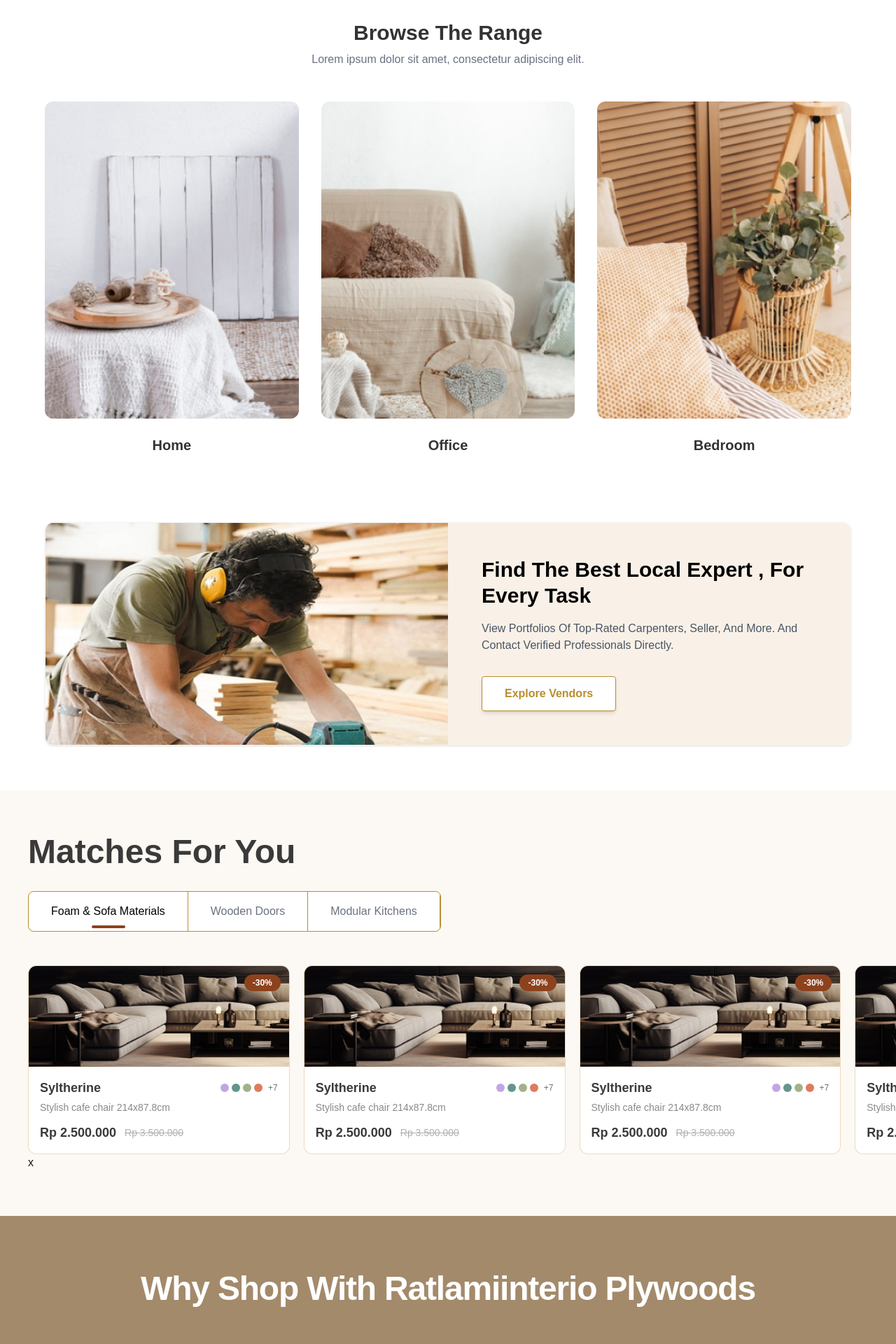
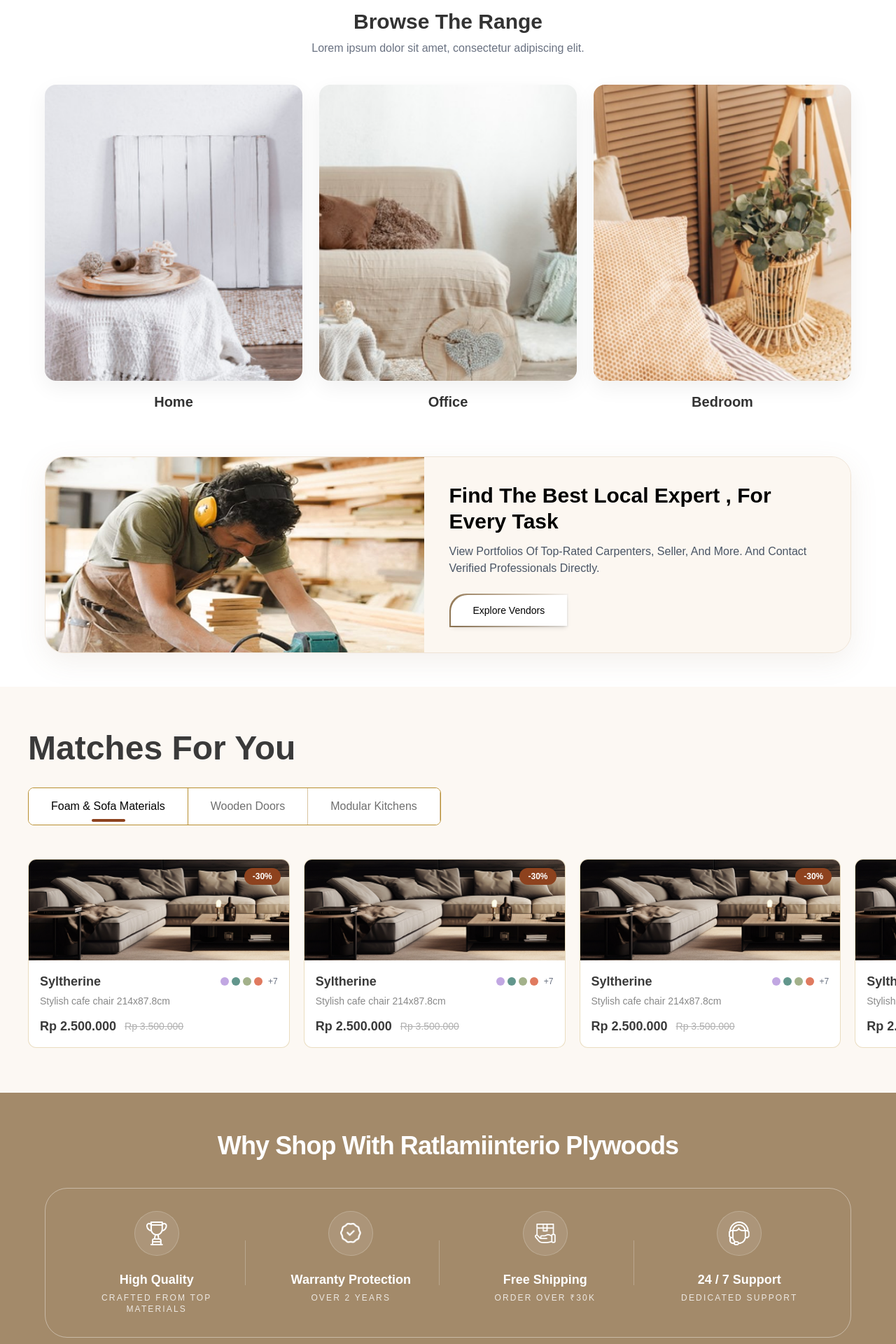
Before and after one commit to Aaradhya-Naikwade/Motiraj-Plywoods, a Next.js app: page / in a window 1280 px wide. Shown: the part 820-2740 px from the top of the page at 70% size. Built offline with nearby package versions, Linux system fonts and the light colour scheme; no server answers.

Commit message:
Mobile Friendly

```diff
--- a/src/components/Features.tsx
+++ b/src/components/Features.tsx
@@ -9,17 +9,19 @@ const Features = () => {
   ];
 
   return (
-    <section className="w-full py-16 px-4 md:px-10 bg-white">
+    <section className="w-full bg-white px-4 py-10 md:px-8 md:py-12">
       {/* --- Section 1: Browse The Range --- */}
-      <div className="text-center mb-12">
-        <h2 className="text-3xl font-bold text-[#333333]">Browse The Range</h2>
-        <p className="text-gray-500 mt-2">Lorem ipsum dolor sit amet, consectetur adipiscing elit.</p>
+      <div className="mb-8 text-center md:mb-10">
+        <h2 className="text-2xl font-bold text-[#333333] md:text-3xl">Browse The Range</h2>
+        <p className="mx-auto mt-2 max-w-xl text-sm text-gray-500 md:text-base">
+          Lorem ipsum dolor sit amet, consectetur adipiscing elit.
+        </p>
       </div>
 
-      <div className="grid grid-cols-1 md:grid-cols-3 gap-8 max-w-6xl mx-auto mb-24">
+      <div className="mx-auto mb-14 grid max-w-6xl grid-cols-1 gap-5 md:mb-16 md:grid-cols-3 md:gap-6">
         {ranges.map((item) => (
-          <div key={item.title} className="flex flex-col items-center group cursor-pointer">
-            <div className="relative w-full aspect-[4/5] overflow-hidden rounded-xl">
+          <div key={item.title} className="group cursor-pointer">
+            <div className="relative w-full overflow-hidden rounded-2xl aspect-[4/4.6] shadow-[0_10px_30px_rgba(0,0,0,0.06)]">
               <Image
                 src={item.image}
                 alt={item.title}
@@ -27,15 +29,15 @@ const Features = () => {
                 className="object-cover transition-transform duration-500 group-hover:scale-105"
               />
             </div>
-            <h3 className="mt-6 text-xl font-bold text-[#333333]">{item.title}</h3>
+            <h3 className="mt-4 text-center text-lg font-semibold text-[#333333] md:text-xl">{item.title}</h3>
           </div>
         ))}
       </div>
 
       {/* --- Section 2: Local Expert Banner --- */}
-      <div className="max-w-6xl mx-auto flex flex-col md:flex-row rounded-xl overflow-hidden shadow-sm border border-gray-100">
+      <div className="mx-auto flex max-w-6xl flex-col overflow-hidden rounded-[28px] border border-[#efe3d5] bg-[#fcf7f1] shadow-[0_12px_40px_rgba(140,110,80,0.10)] md:flex-row">
         {/* Left: Image */}
-        <div className="md:w-1/2 relative h-[300px] md:h-auto">
+        <div className="relative h-[220px] md:h-auto md:w-[47%]">
           <Image
             src="/image/explore.png"
             alt="Local Expert"
@@ -45,18 +47,23 @@ const Features = () => {
         </div>
 
         {/* Right: Content */}
-        <div className="md:w-1/2 bg-[#f9f1e7] p-8 md:p-12 flex flex-col justify-center items-start">
-          <h2 className="text-2xl md:text-3xl font-bold text-black leading-tight">
+        <div className="flex flex-col items-start justify-center bg-[#fcf7f1] p-6 md:w-[53%] md:p-9">
+          <h2 className="text-2xl font-bold leading-tight text-black md:text-[30px]">
             Find The Best Local Expert , For Every Task
           </h2>
-          <p className="text-gray-600 mt-4 text-sm md:text-base">
+          <p className="mt-3 text-sm leading-6 text-gray-600 md:text-base">
             View Portfolios Of Top-Rated Carpenters, Seller, And More.
             And Contact Verified Professionals Directly.
           </p>
 
-          <button className="mt-8 bg-white text-[#b88e2f] border border-[#b88e2f] px-8 py-3 rounded shadow-md font-semibold hover:bg-[#b88e2f] hover:text-white transition-all duration-300">
+          {/* <button className="mt-6 rounded-full border border-[#b88e2f] bg-white px-6 py-2.5 text-sm font-semibold text-[#b88e2f] shadow-sm transition-all duration-300 hover:bg-[#b88e2f] hover:text-white md:px-7 md:py-3">
             Explore Vendors
-          </button>
+          </button> */}
+          <div className="inline-block p-[2px] bg-gradient-to-r from-[#947A57] to-[#F5F2EE] rounded-tl-3xl mt-6">
+            <button className="bg-white text-black px-8 py-3 text-sm font-medium shadow-md rounded-tl-3xl">
+              Explore Vendors
+            </button>
+          </div>
         </div>
       </div>
     </section>
--- a/src/components/Hero.tsx
+++ b/src/components/Hero.tsx
@@ -112,6 +112,7 @@
 
 import React, { useState } from "react";
 import { useRouter } from "next/navigation";
+import { Video } from "lucide-react";
 
 const Hero = () => {
   const [activeTab, setActiveTab] = useState<string | null>(null);
@@ -201,8 +202,22 @@ const Hero = () => {
         <img
           src="/image/hero.png"
           alt="Hero Banner"
-          className="w-full h-auto object-contain"
+          className="hidden w-full h-auto object-contain md:block"
         />
+        <img
+          src="/image/mobile-hero.jpeg"
+          alt="Hero Banner"
+          className="block w-full h-auto object-contain md:hidden"
+        />
+
+        {/* <div className="absolute bottom-6 left-4 z-20 md:hidden">
+          <div className="inline-block rounded-tl-3xl bg-gradient-to-r from-[#947A57] to-[#F5F2EE] p-[2px]">
+            <button className="flex items-center gap-2 rounded-tl-3xl bg-white px-6 py-3 text-sm font-medium text-black shadow-md">
+              <Video size={16} />
+              <span>Check Via Video call</span>
+            </button>
+          </div>
+        </div> */}
 
         <div className="w-full flex h-2 md:h-3">
           <div className="flex-[1.5] bg-[var(--primary)]"></div>
--- a/src/components/MatchesSection.tsx
+++ b/src/components/MatchesSection.tsx
@@ -24,22 +24,28 @@ const MatchesSection = () => {
         <h2 className="text-4xl md:text-5xl font-bold text-[#3A3A3A] mb-8">Matches For You</h2>
 
         {/* Tabs with Underline as per image_c5c3e0.png */}
-        <div className="flex flex-wrap gap-0 mb-12 border border-[#B88E2F] w-fit rounded-lg overflow-hidden bg-white">
+        <div className="mb-8 md:mb-12 md:w-fit">
+          <div className="grid grid-cols-3 gap-2 md:flex md:w-fit md:gap-0 md:overflow-hidden md:rounded-lg md:border md:border-[#B88E2F] md:bg-white">
           {categories.map((cat) => (
-            <div key={cat} className="relative">
+            <div key={cat} className="relative min-w-0 md:w-auto">
               <button
                 onClick={() => setActiveTab(cat)}
-                className={`px-8 py-4 text-sm md:text-base font-medium transition-all border-r border-[#B88E2F]
-                  ${activeTab === cat ? 'text-black' : 'text-gray-500'}
+                className={`flex h-full w-full items-center justify-center rounded-lg border px-3 py-3 text-center text-[11px] font-medium leading-tight transition-all md:rounded-none md:border-0 md:border-r md:px-8 md:py-4 md:text-base
+                  ${
+                    activeTab === cat
+                      ? 'border-[#B88E2F] bg-[#8D421E] text-white md:bg-white md:text-black'
+                      : 'border-[#D8C3A0] bg-white text-[#6F6F6F] hover:border-[#B88E2F] hover:text-[#3A3A3A]'
+                  }
                 `}
               >
                 {cat}
               </button>
               {activeTab === cat && (
-                <div className="absolute bottom-1 left-1/2 -translate-x-1/2 w-12 h-1 bg-[#8D421E] rounded-full" />
+                <div className="absolute bottom-1 left-1/2 hidden h-1 w-12 -translate-x-1/2 rounded-full bg-[#8D421E] md:block" />
               )}
             </div>
           ))}
+          </div>
         </div>
 
         {/* Swiper Slider with 3.2 view to show 4th card peeking */}
@@ -95,7 +101,7 @@ const MatchesSection = () => {
 
   </div>
 </SwiperSlide>
-          ))}x
+          ))}
         </Swiper>
       </div>
     </section>
--- a/src/components/MotirajGallerySection.tsx
+++ b/src/components/MotirajGallerySection.tsx
@@ -2,10 +2,10 @@
 
 const MotirajGallerySection = () => {
   return (
-    <section className="w-full bg-[#F2F2F2] py-20">
+    <section className="w-full bg-white py-20 md:bg-[#F2F2F2]">
 
       {/* Heading (kept centered with normal container) */}
-      <div className="max-w-7xl mx-auto px-4 md:px-10 text-center mb-16">
+      <div className="max-w-7xl mx-auto mb-16 px-4 pt-6 text-center md:px-10 md:pt-0">
         <p className="text-gray-500 text-sm">
           Share your setup with
         </p>
@@ -16,7 +16,11 @@ const MotirajGallerySection = () => {
 
       {/* FULL WIDTH IMAGE */}
       <div
-        className="w-full h-[700px] bg-no-repeat bg-cover bg-center"
+        className="block h-[520px] w-full bg-cover bg-center bg-no-repeat md:hidden"
+        style={{ backgroundImage: "url('/image/mobile-gallery.jpeg')" }}
+      />
+      <div
+        className="hidden h-[700px] w-full bg-cover bg-center bg-no-repeat md:block"
         style={{ backgroundImage: "url('/image/gallery-layout.png')" }}
       />
 
--- a/src/components/WhyShopSection.tsx
+++ b/src/components/WhyShopSection.tsx
@@ -1,6 +1,6 @@
 "use client";
-import React, { useState } from 'react';
 import Image from 'next/image';
+
 const WhyShopSection = () => {
   const features = [
     { title: 'High Quality', sub: 'crafted from top materials', icon: '/image/trophy.png' },
@@ -10,33 +10,33 @@ const WhyShopSection = () => {
   ];
 
   return (
-    <section className="w-full bg-[#A38A6A] py-20 px-4 md:px-10">
+    <section className="w-full bg-[#A38A6A] px-4 py-10 md:px-8 md:py-14">
 
-          <h2 className="text-white text-center text-4xl md:text-5xl font-bold mb-16 tracking-tight">
+          <h2 className="mb-8 text-center text-2xl font-bold tracking-tight text-white md:mb-10 md:text-4xl">
           Why Shop With Ratlamiinterio Plywoods
         </h2>
 
 
-      <div className="max-w-7xl mx-auto border-2 border-white/50 rounded-[40px] p-8 md:p-16">
+      <div className="mx-auto max-w-6xl rounded-[28px] border border-white/40 p-5 md:rounded-[32px] md:p-8">
 
-        <div className="grid grid-cols-1 md:grid-cols-2 lg:grid-cols-4 gap-y-12">
+        <div className="grid grid-cols-2 gap-x-4 gap-y-8 md:grid-cols-2 md:gap-x-6 md:gap-y-10 lg:grid-cols-4">
           {features.map((f, index) => (
             <div
               key={f.title}
-              className={`flex flex-col items-center text-center text-white px-6 relative
-                ${index !== features.length - 1 ? 'lg:after:content-[""] lg:after:absolute lg:after:right-0 lg:after:top-1/2 lg:after:-translate-y-1/2 lg:after:h-20 lg:after:w-[1px] lg:after:bg-white/30' : ''}`}
+              className={`relative flex flex-col items-center px-2 text-center text-white md:px-4
+                ${index !== features.length - 1 ? 'lg:after:absolute lg:after:right-0 lg:after:top-1/2 lg:after:h-16 lg:after:w-px lg:after:-translate-y-1/2 lg:after:bg-white/25 lg:after:content-[""]' : ''}`}
             >
-              <div className="relative w-20 h-20 mb-6 bg-white/10 rounded-full flex items-center justify-center border border-white/20">
+              <div className="relative mb-4 flex h-14 w-14 items-center justify-center rounded-full border border-white/20 bg-white/10 md:mb-5 md:h-16 md:w-16">
                 <Image
                   src={f.icon}
                   alt={f.title}
-                  width={40}
-                  height={40}
+                  width={30}
+                  height={30}
                   className="object-contain brightness-0 invert"
                 />
               </div>
-              <h3 className="text-xl md:text-2xl font-bold mb-2">{f.title}</h3>
-              <p className="text-white/80 text-xs md:text-sm font-medium uppercase tracking-wider">{f.sub}</p>
+              <h3 className="mb-1 text-sm font-bold md:text-lg">{f.title}</h3>
+              <p className="text-[10px] font-medium uppercase tracking-[0.18em] text-white/80 md:text-xs">{f.sub}</p>
             </div>
           ))}
         </div>
```
Also changed, not shown: src/components/LoveSection.tsx (+71 -24 lines), public/image/mobile-gallery.jpeg (added), 1 other file (tests, documents, lock files or other folders).
